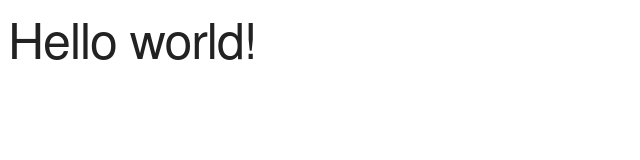
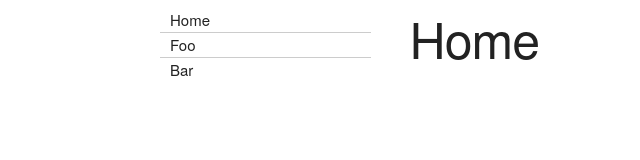
Before and after one commit to Trishthedish/tatooine, a React app in the folder frontend/: page / in a window 1280 px wide. Shown: the whole page, without its empty margins (0-640 px from the left). Built offline with nearby package versions, Linux system fonts and the light colour scheme.

Commit message:
fill in react app

```diff
--- a/frontend/app/app.js
+++ b/frontend/app/app.js
@@ -1,9 +1,14 @@
 import React from 'react';
 import ReactDOM from 'react-dom';
+import Sidebar from './components/sidebar';
+import Home from './components/home';
 
 class App extends React.Component {
   render() {
-    return <h1>Hello world!</h1>;
+    return <div className="app row">
+      <Sidebar />
+      <Home />
+    </div>;
   }
 }
 
--- /dev/null
+++ b/frontend/app/components/home.js
@@ -0,0 +1,9 @@
+import React from 'react';
+
+export default class Home extends React.Component {
+  render() {
+    return <div className="home nine columns">
+      <h1>Home</h1>
+    </div>;
+  }
+}
--- /dev/null
+++ b/frontend/app/components/sidebar.js
@@ -0,0 +1,14 @@
+import React from 'react';
+import '../styles/sidebar.less';
+
+export default class Sidebar extends React.Component {
+  render() {
+    return <div className="sidebar three columns">
+      <ul>
+        <li>Home</li>
+        <li>Foo</li>
+        <li>Bar</li>
+      </ul>
+    </div>;
+  }
+}
--- /dev/null
+++ b/frontend/app/styles/sidebar.less
@@ -0,0 +1,12 @@
+.sidebar {
+  ul li {
+    border-bottom: 1px solid #ccc;
+    list-style: none;
+    margin-bottom: 0;
+    padding-left: 10px;
+
+    &:last-of-type {
+      border-bottom: none;
+    }
+  }
+}
--- a/frontend/public/index.html
+++ b/frontend/public/index.html
@@ -5,7 +5,7 @@
   <link rel="stylesheet" type="text/css" href="https://cdnjs.cloudflare.com/ajax/libs/skeleton/2.0.4/skeleton.min.css" />
 </head>
 <body>
-  <div id="root"></div>
+  <div id="root" class="container"></div>
   <script type="application/javascript" src="bundle.js"></script>
 </body>
 </html>
--- a/frontend/webpack.config.js
+++ b/frontend/webpack.config.js
@@ -10,9 +10,12 @@ module.exports = {
       {
         test: /\.jsx?$/,
         include: APP_DIR,
-        use: {
-          loader: 'babel-loader'
-        }
+        loaders: ['babel-loader']
+      },
+      {
+        test: /\.less$/,
+        include: APP_DIR + '/styles',
+        loaders: ['style-loader', 'css-loader', 'less-loader'],
       }
     ]
   },
```
Also changed, not shown: frontend/package.json (+6 -2 lines), 1 other file.
